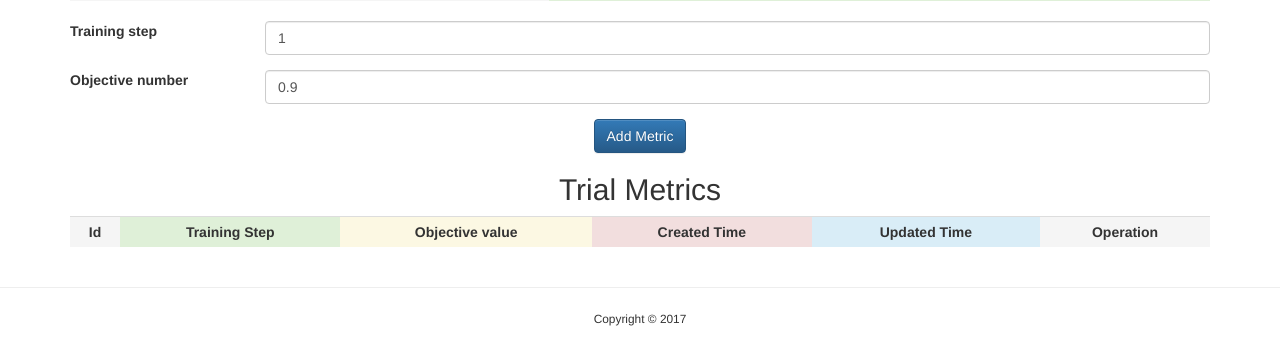
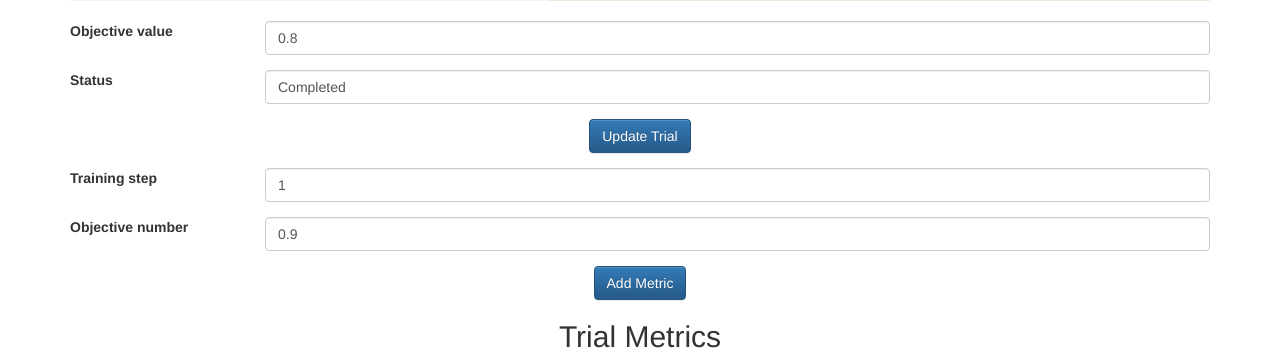
Before and after one commit to tobegit3hub/advisor, a Django app: template advisor_server/dashboard/templates/trial_detail.html in a window 1280 px wide. Shown: the part 413-776 px from the top of the page. Before the commit the page ends 739 px from the top, so only its background shows below. Run offline with Django 3.2, Linux system fonts and the light colour scheme; the template is opened without the code that fills it: values that come from a table or form of the project are taken from there, others are empty; data comes from the database, SQL or seed files in the repository; some libraries are stand-ins or nearby versions.

Commit message:
Support update trail in dashboard

```diff
--- a/advisor_server/dashboard/templates/trial_detail.html
+++ b/advisor_server/dashboard/templates/trial_detail.html
@@ -26,7 +26,7 @@
       </tr>
       <tr>
         <td class="text-center active">Study Id</td>
-        <td class="text-center success">{{ trial.study_id }}</td>
+        <td class="text-center success"><a href="/dashboard/v1/studies/{{ trial.study_id }}">{{ trial.study_id }}</a></td>
       </tr>
       <tr>
         <td class="text-center active">Name</td>
@@ -54,6 +54,25 @@
       </tr>
     </table>
 
+    <form action="/dashboard/v1/studies/{{ trial.study_id }}/trials/{{ trial.id }}" method="post" onsubmit="return confirm('Do you want to update trial?');">
+      <div class="form-group row">
+        <label for="inputEmail3" class="col-sm-2 col-form-label"> Objective value </label>
+        <div class="col-sm-10">
+          <input type="text" class="form-control" name="objective_value" value="0.8">
+        </div>
+      </div>
+      <div class="form-group row">
+        <label for="inputEmail3" class="col-sm-2 col-form-label"> Status </label>
+        <div class="col-sm-10">
+          <input type="text" class="form-control" name="status" value="Completed">
+        </div>
+      </div>
+      <div class="form-group row">
+        <div align="center">
+          <button type="submit" class="btn btn-primary">Update Trial</button>
+        </div>
+      </div>
+    </form>
 
     <form action="/dashboard/v1/studies/{{ trial.study_id }}/trials/{{ trial.id }}/metrics" method="post" onsubmit="return confirm('Do you want to add trial metric?');">
       <div class="form-group row">
```
Also changed, not shown: advisor_server/dashboard/views.py (+12 -1 lines), advisor_server/suggestion/algorithm/base_algorithm_test.py (added, +24 -0 lines).
